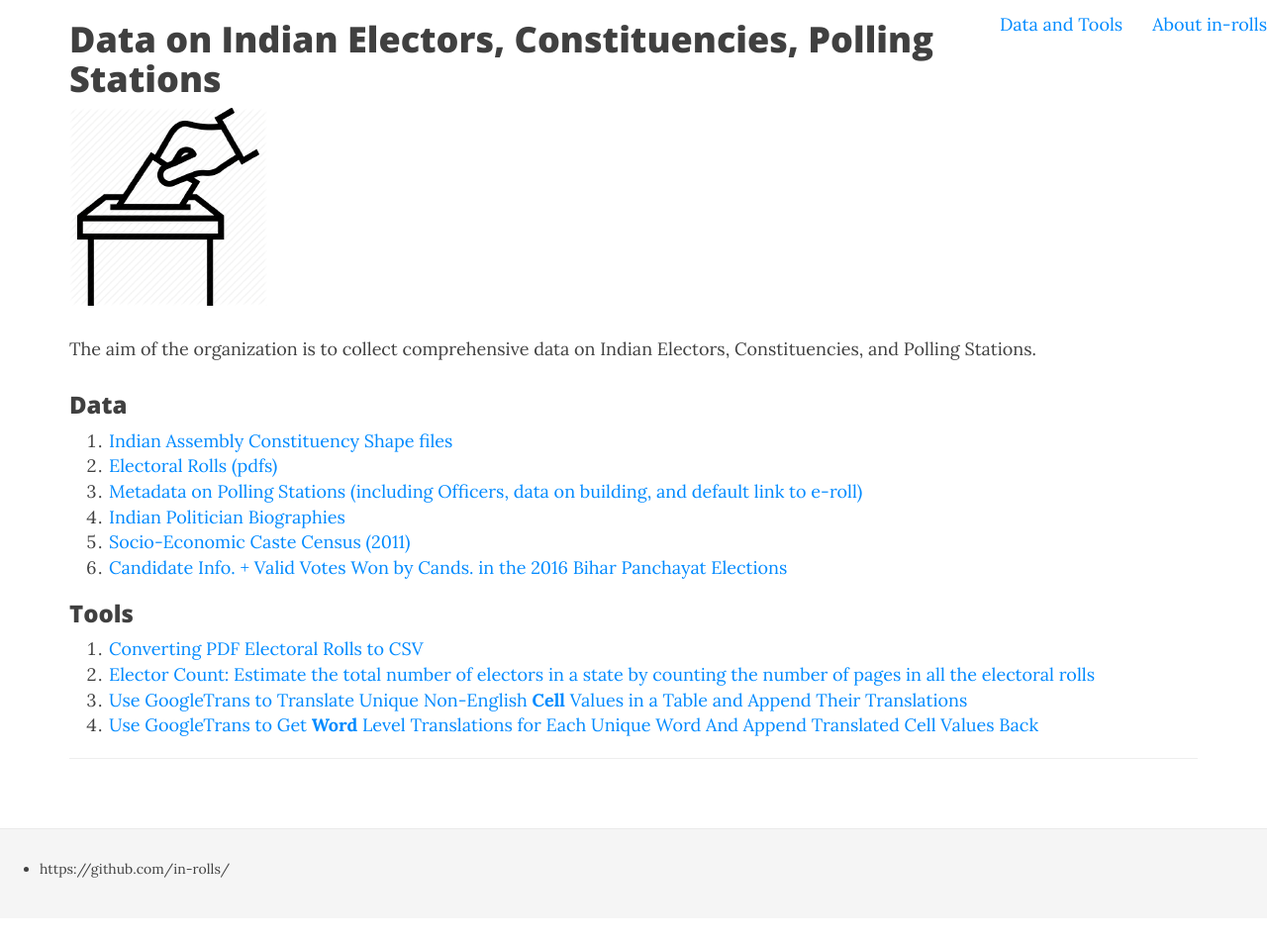
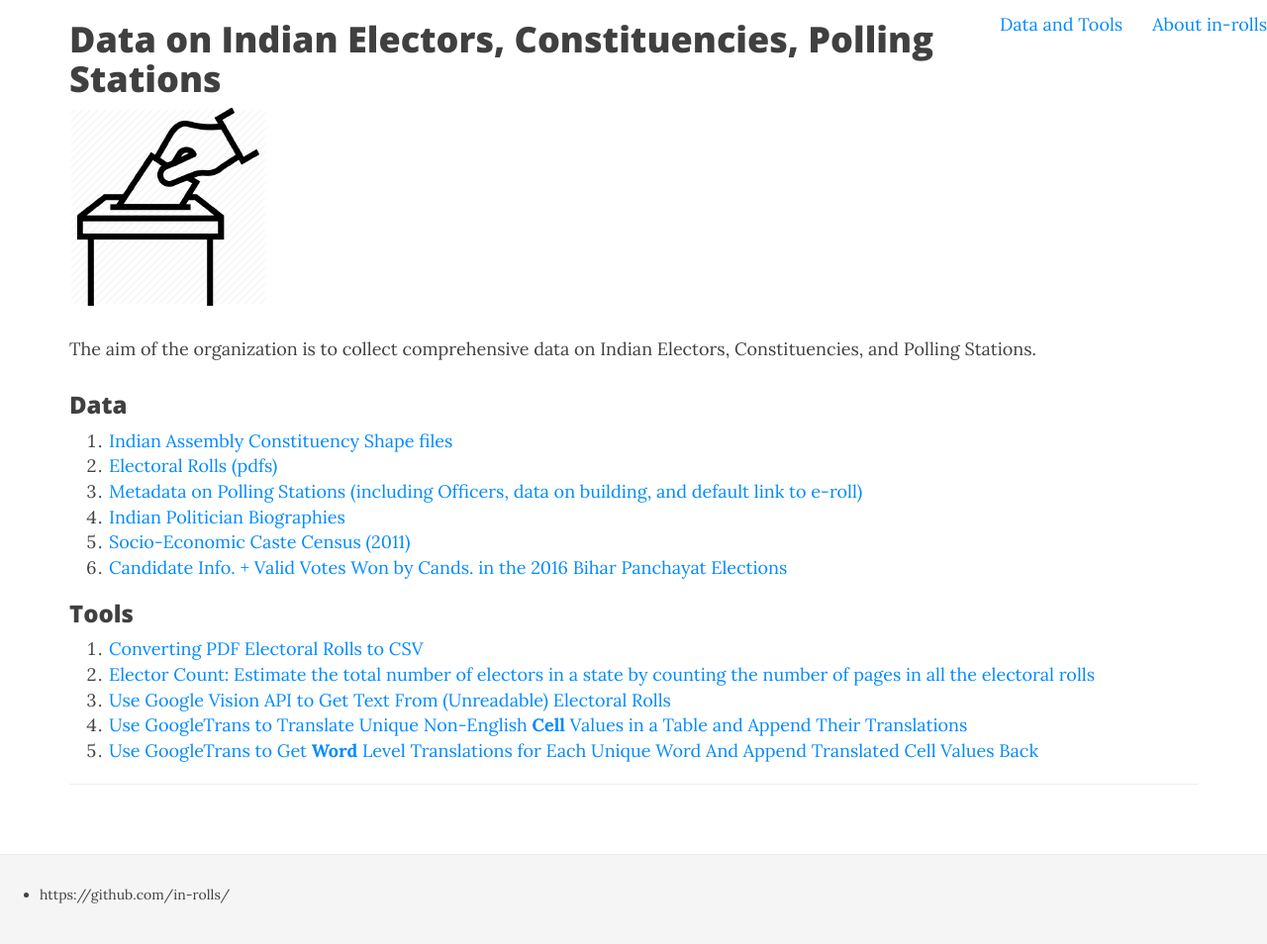
Before and after one commit to in-rolls/in-rolls.github.io, a Jekyll site: the page built from index.html, in a window 1280 px wide. Shown: the whole page at 99% size. Built offline with Jekyll 4.4.1, drawn with Linux system fonts in a browser that asks for light colours; nearby versions of some CDN libraries; library files that are not in the unit come from our copies; before the commit the page ends 928 px from its top, so only the background shows below that.

Commit message:
add google vision ocr

```diff
--- a/index.html
+++ b/index.html
@@ -24,6 +24,7 @@ title: Data on Indian Electors, Constituencies, Polling Stations
 <ol>
 	<li> <a href = "https://github.com/in-rolls/parse_elex_rolls">Converting PDF Electoral Rolls to CSV</a></li>
 	<li> <a href = "https://github.com/in-rolls/elector_count">Elector Count: Estimate the total number of electors in a state by counting the number of pages in all the electoral rolls</a></li>
+	<li> <a href = "https://github.com/in-rolls/google_vision_ocr">Use Google Vision API to Get Text From (Unreadable) Electoral Rolls</a></li>
 	<li> <a href = "https://github.com/in-rolls/table_cell_level_translator">Use GoogleTrans to Translate Unique Non-English <b>Cell</b> Values in a Table and Append Their Translations</a></li>
 	<li> <a href = "https://github.com/in-rolls/table_word_level_translator">Use GoogleTrans to Get <b>Word</b> Level Translations for Each Unique Word And Append Translated Cell Values Back</a></li>
 </ol>
```
